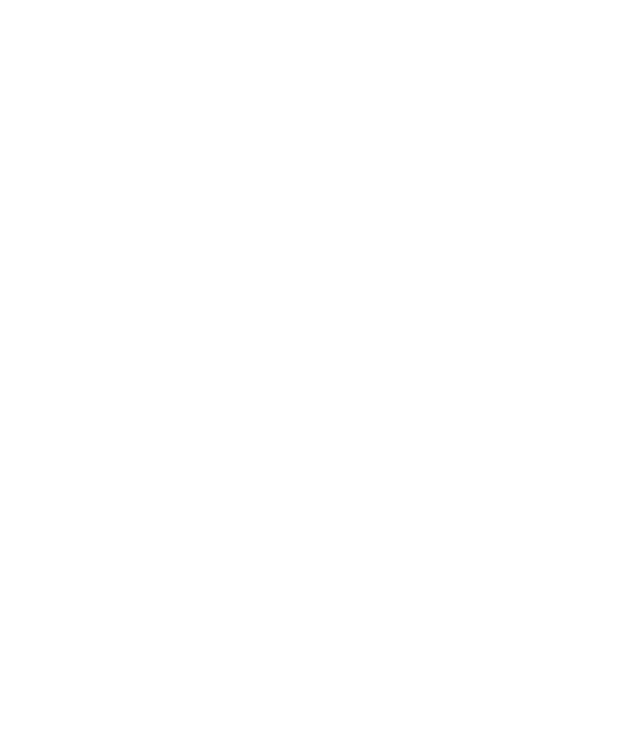
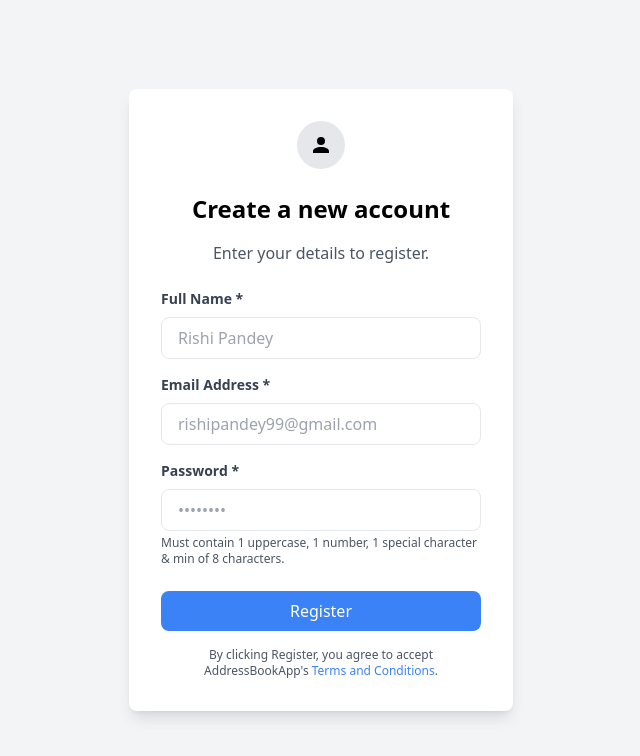
Before and after one commit to jaykant01/address-book-app, an Angular app: page /register in a window 1280 px wide. Before the commit this address led to /. Shown: the top 756 px of the page, without its empty margins (319-959 px from the left). Built offline with nearby package versions, Linux system fonts and the light colour scheme.

Commit message:
completed and defined routes of register component

```diff
--- a/src/app/app.routes.ts
+++ b/src/app/app.routes.ts
@@ -1,6 +1,8 @@
 import { Routes } from '@angular/router';
 import {HeroComponent} from '../hero/hero.component';
+import {RegisterComponent} from '../register/register.component';
 
 export const routes: Routes = [
-  {path: '', component: HeroComponent, title: 'AddressBookApp'}
+  {path: '', component: HeroComponent, title: 'AddressBookApp'},
+  {path: 'register', component: RegisterComponent, title: 'Register'}
 ];
--- a/src/register/register.component.html
+++ b/src/register/register.component.html
@@ -1 +1,44 @@
-<p>register works!</p>
+<!-- component -->
+<div class="bg-gray-100 flex items-center justify-center h-screen">
+  <div class="bg-white p-8 rounded-lg shadow-lg max-w-sm w-full">
+    <div class="flex justify-center mb-6">
+            <span class="inline-block bg-gray-200 rounded-full p-3">
+                <svg height="24" viewBox="0 0 24 24" width="24" xmlns="http://www.w3.org/2000/svg"><path
+                  d="M12 4a4 4 0 0 1 4 4a4 4 0 0 1-4 4a4 4 0 0 1-4-4a4 4 0 0 1 4-4m0 10c4.42 0 8 1.79 8 4v2H4v-2c0-2.21 3.58-4 8-4"
+                  fill="currentColor"/></svg>
+            </span>
+    </div>
+    <h2 class="text-2xl font-semibold text-center mb-4">Create a new account</h2>
+    <p class="text-gray-600 text-center mb-6">Enter your details to register.</p>
+    <form>
+      <div class="mb-4">
+        <label class="block text-gray-700 text-sm font-semibold mb-2" for="fullName">Full Name *</label>
+        <input class="form-input w-full px-4 py-2 border rounded-lg text-gray-700 focus:ring-blue-500" id="fullName"
+               placeholder="Rishi Pandey" required
+               type="text">
+      </div>
+      <div class="mb-4">
+        <label class="block text-gray-700 text-sm font-semibold mb-2" for="email">Email Address *</label>
+        <input class="form-input w-full px-4 py-2 border rounded-lg text-gray-700 focus:ring-blue-500" id="email"
+               placeholder="rishipandey99@gmail.com" required
+               type="email">
+      </div>
+      <div class="mb-6">
+        <label class="block text-gray-700 text-sm font-semibold mb-2" for="password">Password *</label>
+        <input class="form-input w-full px-4 py-2 border rounded-lg text-gray-700 focus:ring-blue-500" id="password"
+               placeholder="••••••••" required
+               type="password">
+        <p class="text-gray-600 text-xs mt-1">Must contain 1 uppercase, 1 number, 1 special character & min of 8
+          characters.</p>
+      </div>
+      <button class="w-full bg-blue-500 text-white px-4 py-2 rounded-lg hover:bg-blue-600 focus:outline-none focus:ring-2 focus:ring-blue-500 focus:ring-opacity-50"
+              type="submit">
+        Register
+      </button>
+      <p class="text-gray-600 text-xs text-center mt-4">
+        By clicking Register, you agree to accept AddressBookApp's
+        <a class="text-blue-500 hover:underline" href="#">Terms and Conditions</a>.
+      </p>
+    </form>
+  </div>
+</div>
```
